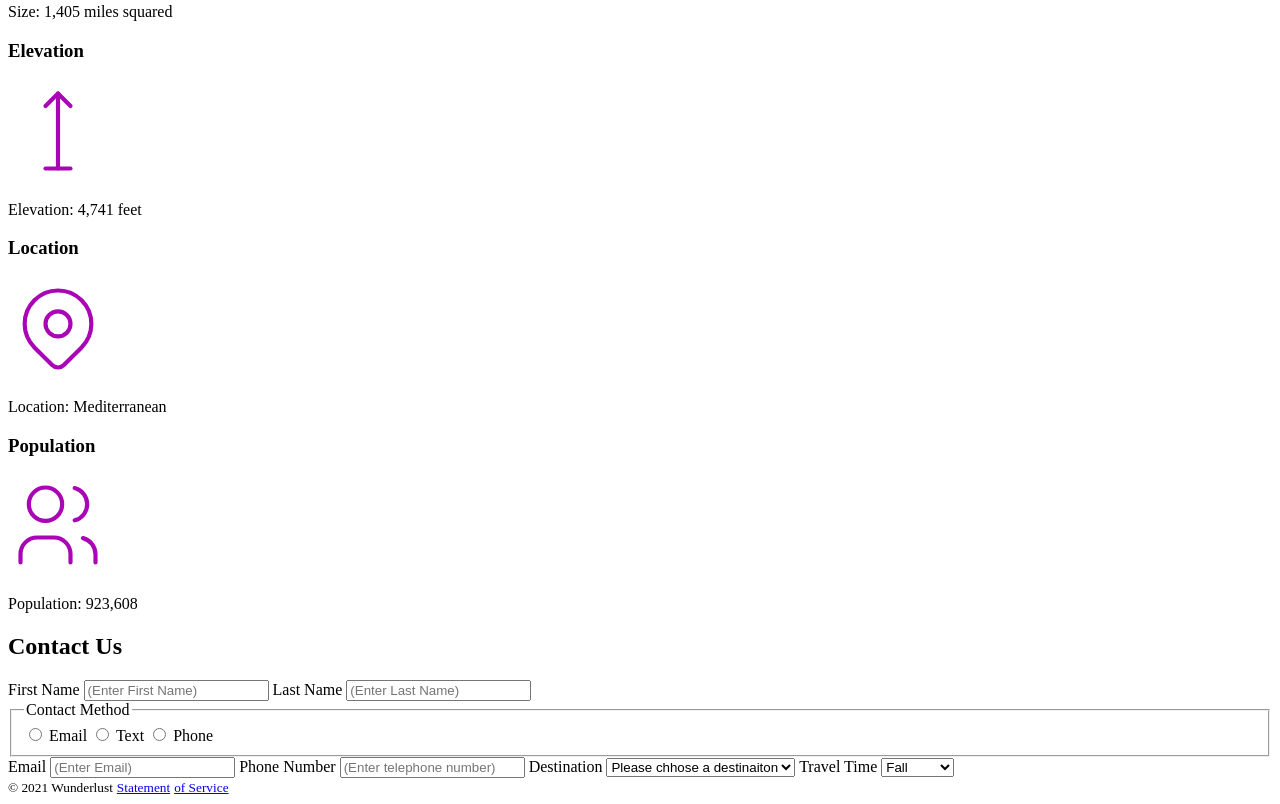
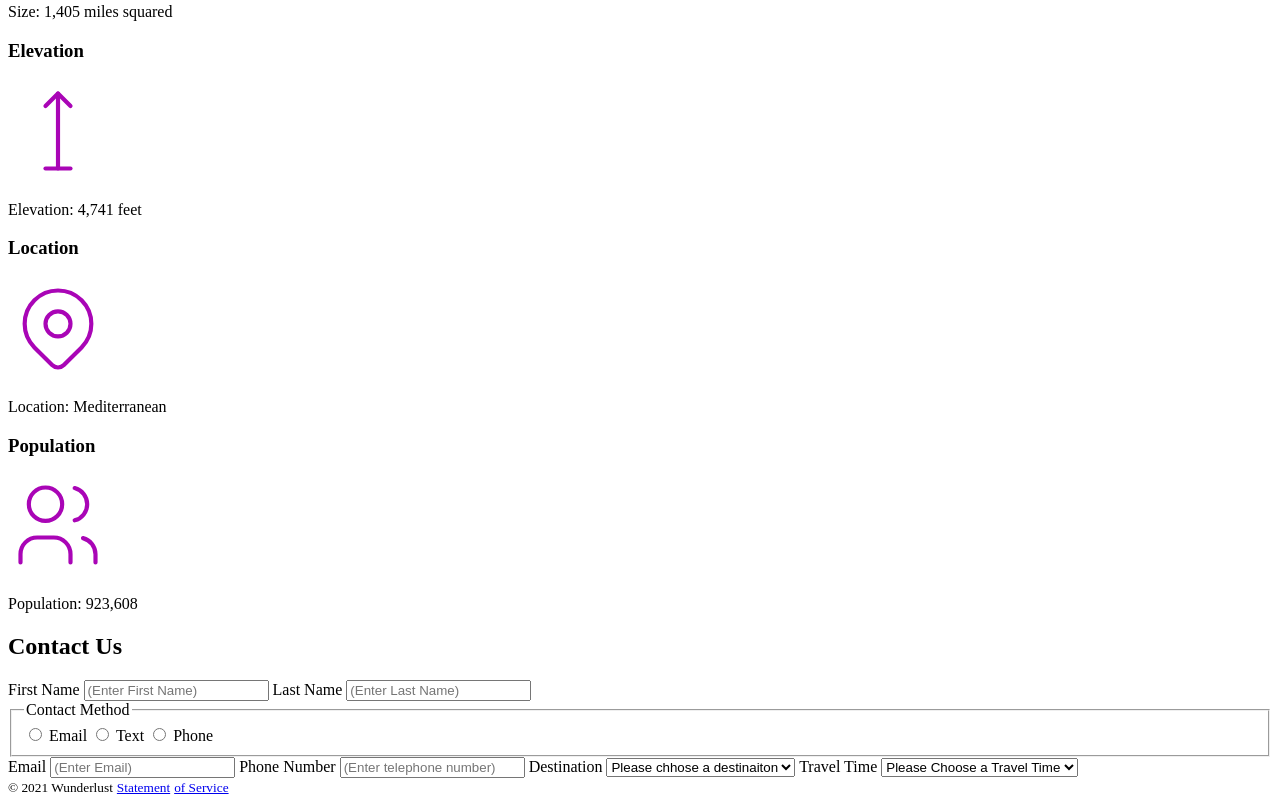
Before and after one commit to aijcastillo/wunderlust, a plain HTML site: page index.html in a window 1280 px wide. Shown: the part 4133-4937 px from the top of the page. Drawn offline with Linux system fonts and the light colour scheme.

Commit message:
Update index.html

```diff
--- a/index.html
+++ b/index.html
@@ -228,6 +228,7 @@
                     </select>
                     <label for="travel-times">Travel Time</label>
                     <select name="travel-times" id="travel-times">
+                        <option value=" ">Please Choose a Travel Time</option>
                         <option value="Fall">Fall</option>
                         <option value="Winter">Winter</option>
                         <option value="Spring">Spring</option>
```
